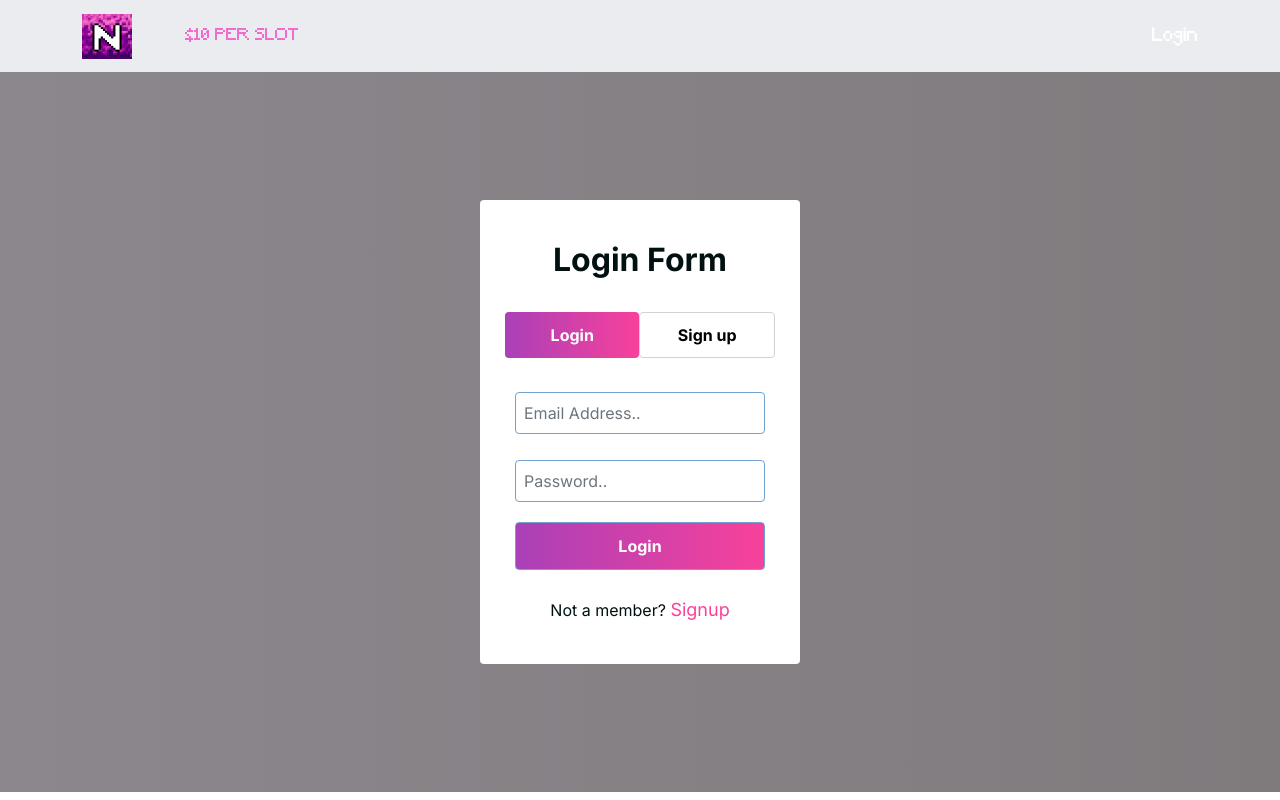
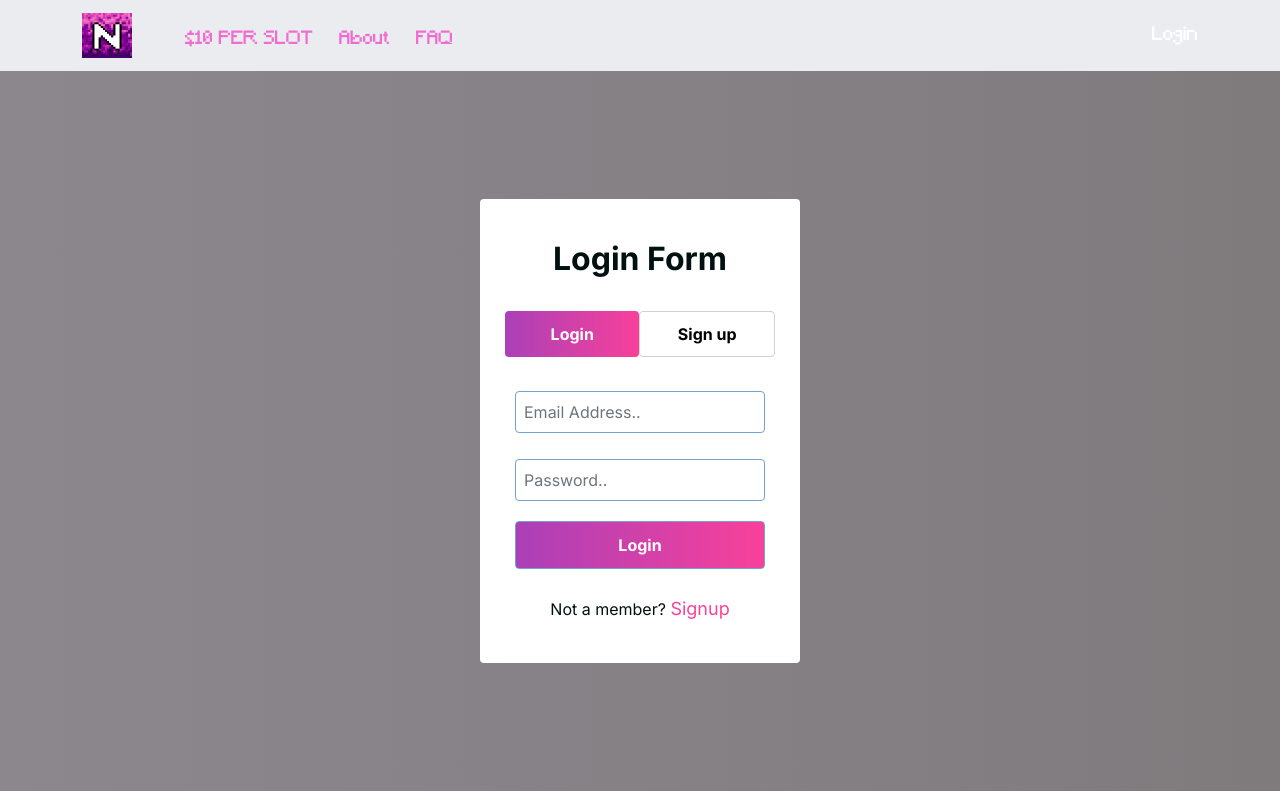
Before and after one commit to Rakibul-Islam-GitHub/NFTs-LAND, a Next.js app: page /login in a window 1280 px wide. Built offline with nearby package versions, Linux system fonts and the light colour scheme.

Commit message:
added 2 new pages about & faq

```diff
--- a/components/header/Header.js
+++ b/components/header/Header.js
@@ -31,10 +31,12 @@ const Header = () => {
 
   <Navbar.Toggle aria-controls="responsive-navbar-nav" />
   <Navbar.Collapse id="responsive-navbar-nav">
-    <Nav className="me-auto">
+    <Nav className="me-auto header-left">
 
       {/* <Nav.Link href="#pricing">Pricing</Nav.Link> */}
-      <p className="slot-price mt-3">$10 PER SLOT</p>
+      <a className="slot-price mt-2">$10 PER SLOT</a>
+      <a className="slot-price cursor-pointer mt-2">About</a>
+      <a className="slot-price cursor-pointer mt-2">FAQ</a>
 
 
 
@@ -42,11 +44,27 @@ const Header = () => {
 
     <Nav>
     {(loggedInUser.email === 'thenftslandofficial@gmail.com') && <Nav.Link href={'/allorders/'}>All Orders</Nav.Link>}
-      {loggedInUser.email !== (undefined||null) && <Nav.Link href={'/manageslot/'+loggedInUser.email}>Manage Slot</Nav.Link>}
+
+    {(loggedInUser.email === 'thenftslandofficial@gmail.com') ?
+    <NavDropdown title="Admin Panel" id="collasible-nav-dropdown">
+
+        {loggedInUser.email !== (undefined||null) && <Nav.Link href={'/manageslot/'+loggedInUser.email}>Manage Slot</Nav.Link>}
 
       {(loggedInUser.email === 'thenftslandofficial@gmail.com') && <Nav.Link href={'/manageuser/'}>Manage Users</Nav.Link>}
+
+
+    </NavDropdown>  :
+
+     loggedInUser.email !== (undefined||null) && <Nav.Link href={'/manageslot/'+loggedInUser.email}>Manage Slot</Nav.Link>
+
+    }
+
+
+
+
       {loggedInUser.email === (undefined||null) ?
       <Link className="nav-link" href="/login">Login</Link>
+
       :
 
       <NavDropdown title="My Profile" id="collasible-nav-dropdown">
```
